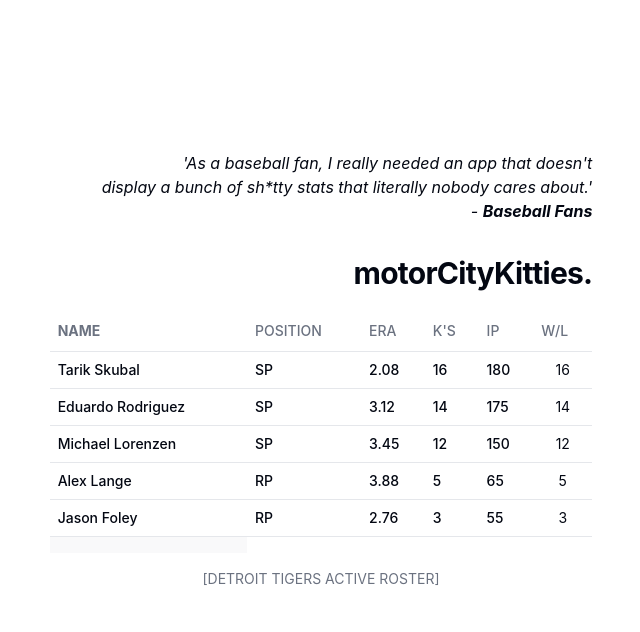
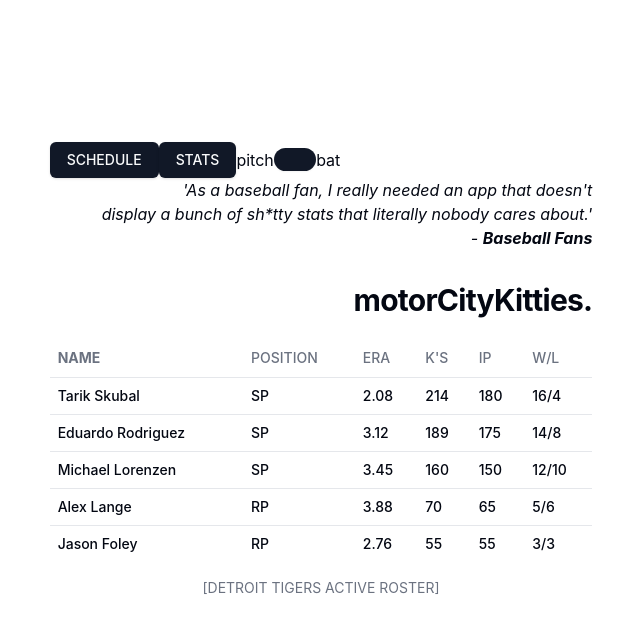
Before and after one commit to robert-phillips33/motorCityKitties, a React (Vite) app: page / in a window 1280 px wide. Shown: the top 632 px of the page, without its empty margins (319-959 px from the left). Built offline with nearby package versions, Linux system fonts and the light colour scheme; the HTML template or start-up script is replaced by a standard one.

Commit message:
Full functionality for users to toggle between pitch/bat data, correctly rendering within table.

```diff
--- a/package.json
+++ b/package.json
@@ -16,6 +16,7 @@
     "class-variance-authority": "^0.7.0",
     "clsx": "^2.1.1",
     "lucide-react": "^0.441.0",
+    "prop-types": "^15.8.1",
     "react": "^18.3.1",
     "react-dom": "^18.3.1",
     "react-router-dom": "^6.26.2",
--- a/src/App.jsx
+++ b/src/App.jsx
@@ -1,17 +1,25 @@
-import { useState, useEffect } from 'react';
+import { useState } from 'react';
 import './App.css';
-import { Routes, Route, Router } from 'react-router-dom';
+import { Routes, Route } from 'react-router-dom';
 import TeamViewMain from './components/TeamViewMain.jsx';
-// import ScheduleView from './components/ScheduleView.jsx';
+import ScheduleView from './components/ScheduleView.jsx';
+import Nav from './components/Nav.jsx';
 
 function App() {
-
+  const [pitcherOrHitterView, setPitcherOrHitterView] = useState('P');
   return (
     <>
-      <Routes>
-        <Route path="/" element={<TeamViewMain />} />
-        {/* <Route path="/schedule" element={<ScheduleView />} /> */}
-      </Routes>
+      <div>
+        <Nav
+          pitcherOrHitterView={pitcherOrHitterView}
+          setPitcherOrHitterView={setPitcherOrHitterView}
+        />
+        <Routes>
+          <Route path="/" element={<TeamViewMain
+            pitcherOrHitterView={pitcherOrHitterView} />} />
+          <Route path="/schedule" element={<ScheduleView />} />
+        </Routes>
+      </div>
     </>
   )
 };
--- a/src/components/Nav.jsx
+++ b/src/components/Nav.jsx
@@ -0,0 +1,36 @@
+import React from "react";
+import { useNavigate } from 'react-router-dom';
+import { Button } from '@/components/ui/Button';
+import { Switch } from '@/components/ui/Switch';
+import PropTypes from 'prop-types';
+
+const Nav = ({ pitcherOrHitterView, setPitcherOrHitterView }) => {
+  const navigate = useNavigate();
+
+  return (
+    <nav className='flex items-center justify between'>
+      <Button onClick={() => navigate('/schedule')}>
+        SCHEDULE
+      </Button>
+      <Button onClick={() => navigate('/')}>
+        STATS
+      </Button>
+
+      <div className="flex items-center">
+        <span>pitch</span>
+        <Switch
+          onCheckedChange={(checked) => setPitcherOrHitterView(checked ? 'P' : '')}
+          checked={pitcherOrHitterView === 'P'}
+        />
+        <span>bat</span>
+      </div>
+    </nav>
+  );
+};
+
+Nav.propTypes = {
+  pitcherOrHitterView: PropTypes.string.isRequired,
+  setPitcherOrHitterView: PropTypes.func.isRequired,
+};
+
+export default Nav;
--- a/src/components/ScheduleView.jsx
+++ b/src/components/ScheduleView.jsx
@@ -0,0 +1,9 @@
+const ScheduleView = () => {
+  return (
+    <div>
+      Hay
+    </div>
+  );
+};
+
+export default ScheduleView;
--- a/src/components/TeamViewMain.jsx
+++ b/src/components/TeamViewMain.jsx
@@ -1,6 +1,6 @@
 import React from "react";
 import { useState } from "react";
-import { useNavigate } from 'react-router-dom';
+import PropTypes from 'prop-types';
 import mockData from '../assets/mockData.json';
 import { filterByPosition } from "@/lib/utils";
 import { Button } from '@/components/ui/Button';
@@ -16,9 +16,7 @@
   TableCaption,
 } from '@/components/ui/table';
 
-const TeamViewMain = () => {
-  const [pitcherOrHitterView, setPitcherOrHitterView] = useState('Pitcher');
-  const navigate = useNavigate();
+const TeamViewMain = ({ pitcherOrHitterView }) => {
 
   const filteredData = filterByPosition(mockData, pitcherOrHitterView);
   console.log(filteredData);
@@ -41,37 +39,73 @@
           <TableRow>
             <TableHead className="w-100px font-bold">NAME</TableHead>
             <TableHead className='font-medium text-left'>POSITION</TableHead>
+            {pitcherOrHitterView === 'P' ? (
+              <>
                 <TableHead className='font-medium text-left'>ERA</TableHead>
                 <TableHead className='font-medium text-left'>K&apos;S</TableHead>
                 <TableHead className='font-medium text-left'>IP</TableHead>
                 <TableHead className='font-medium text-left'>W/L</TableHead>
+              </>
+            ) : (
+              <>
+                <TableHead className='font-medium text-left'>AVG</TableHead>
+                <TableHead className='font-medium text-left'>HR</TableHead>
+                <TableHead className='font-medium text-left'>RBIs</TableHead>
+                <TableHead className='font-medium text-left'>SB</TableHead>
+              </>
+            )}
           </TableRow>
         </TableHeader>
         <TableBody>
-          {filteredData.map((filteredData) => (
-            <TableRow key={filteredData.PlayerID}>
+          {filteredData.map((player) => (
+            <TableRow key={player.PlayerID}>
               <TableCell className='font-medium text-left'>
-                {filteredData.Name}</TableCell>
-              <TableCell className='font-medium text-left'
-              >{filteredData.Position}</TableCell>
+                {player.Name}
+              </TableCell>
               <TableCell className='font-medium text-left'>
-                {filteredData.EarnedRunAverage}</TableCell>
-              <TableCell className='font-medium text-left'
-              >{filteredData.Wins}</TableCell>
+                {player.Position}
+              </TableCell>
+              {pitcherOrHitterView === 'P' ? (
+                <>
                   <TableCell className='font-medium text-left'>
-                {filteredData.InningsPitchedDecimal.toFixed(0)}</TableCell>
-              <TableCell>{filteredData.Wins}</TableCell>
+                    {player.EarnedRunAverage}
+                  </TableCell>
+                  <TableCell className='font-medium text-left'>
+                    {player.PitchingStrikeouts}
+                  </TableCell>
+                  <TableCell className='font-medium text-left'>
+                    {player.InningsPitchedDecimal.toFixed(0)}
+                  </TableCell>
+                  <TableCell className='font-medium text-left'>
+                    {player.Wins}/{player.Losses}
+                  </TableCell>
+                </>
+              ) : (
+                <>
+                  <TableCell className='font-medium text-left'>
+                    {player.BattingAverage}
+                  </TableCell>
+                  <TableCell className='font-medium text-left'>
+                    {player.HomeRuns}
+                  </TableCell>
+                  <TableCell className='font-medium text-left'>
+                    {player.RunsBattedIn}
+                  </TableCell>
+                  <TableCell className='font-medium text-left'>
+                    {player.StolenBases}
+                  </TableCell>
+                </>
+              )}
             </TableRow>
           ))}
         </TableBody>
-        <TableFooter>
-          <TableRow>
-            <TableCell></TableCell>
-          </TableRow>
-        </TableFooter>
       </Table>
     </>
-  )
-}
+  );
+};
+
+TeamViewMain.propTypes = {
+  pitcherOrHitterView: PropTypes.string.isRequired,
+};
 
 export default TeamViewMain;
--- a/src/lib/utils.js
+++ b/src/lib/utils.js
@@ -7,7 +7,7 @@
 
 export const filterByPosition = (data, view) => {
   return data.filter((player) => {
-    if (view === 'Pitcher') {
+    if (view === 'P') {
       return player.PositionCategory === 'P';
     } else {
       return player.PositionCategory !== 'P';
```
Also changed, not shown: 1 other file (tests, documents, lock files or other folders). Lines whose indentation alone changed are shown as unchanged.
